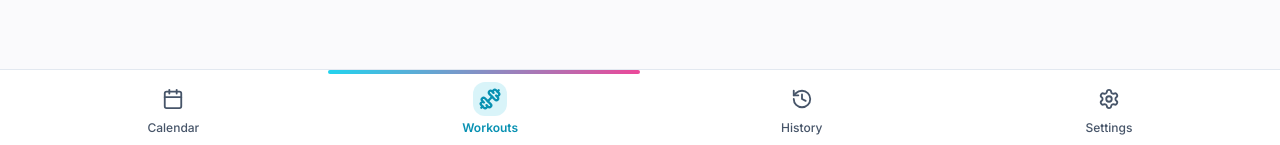
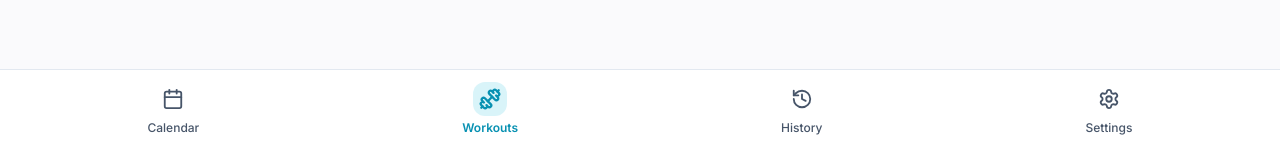
Before and after one commit to paullprvst/lprvst, a SvelteKit app: page / in a window 1280 px wide. Shown: the part 652-797 px from the top of the page. Built offline with nearby package versions, Linux system fonts and the light colour scheme; no server answers; the database is empty.

Commit message:
Remove sliding indicator from navigation layout for a cleaner design. This change simplifies the visual presentation while maintaining functionality.

```diff
--- a/src/routes/+layout.svelte
+++ b/src/routes/+layout.svelte
@@ -41,15 +41,6 @@
 	>
 		<div class="max-w-7xl mx-auto px-4">
 			<div class="relative flex justify-around">
-				<!-- Sliding indicator -->
-				{#if activeIndex >= 0}
-					<div
-						class="absolute top-0 h-1 bg-gradient-to-r from-cyan-400 to-pink-500 rounded-full transition-all duration-300 ease-out"
-						style="width: {100 / navItems.length}%; left: {(activeIndex * 100) /
-							navItems.length}%;"
-					></div>
-				{/if}
-
 				{#each navItems as item, index}
 					{@const isActive = index === activeIndex}
 					<a
```
